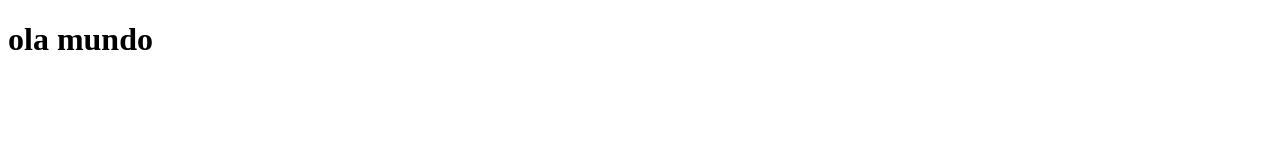
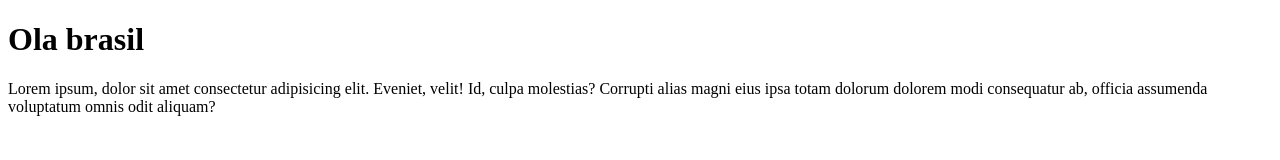
Before and after one commit to LuLuNa14/TESTE3, a plain HTML site: page index.html in a window 1280 px wide. Drawn offline with Linux system fonts and the light colour scheme.

Commit message:
first commit

```diff
--- a/index.html
+++ b/index.html
@@ -6,6 +6,8 @@
     <title>Document</title>
 </head>
 <body>
-    <h1>ola mundo</h1>
+    <h1>Ola brasil</h1>
+    <p>Lorem ipsum, dolor sit amet consectetur adipisicing elit. Eveniet, velit! Id, culpa molestias? Corrupti alias magni eius ipsa totam dolorum dolorem modi consequatur ab, officia assumenda voluptatum omnis odit aliquam?</p>
+
 </body>
 </html>
```
